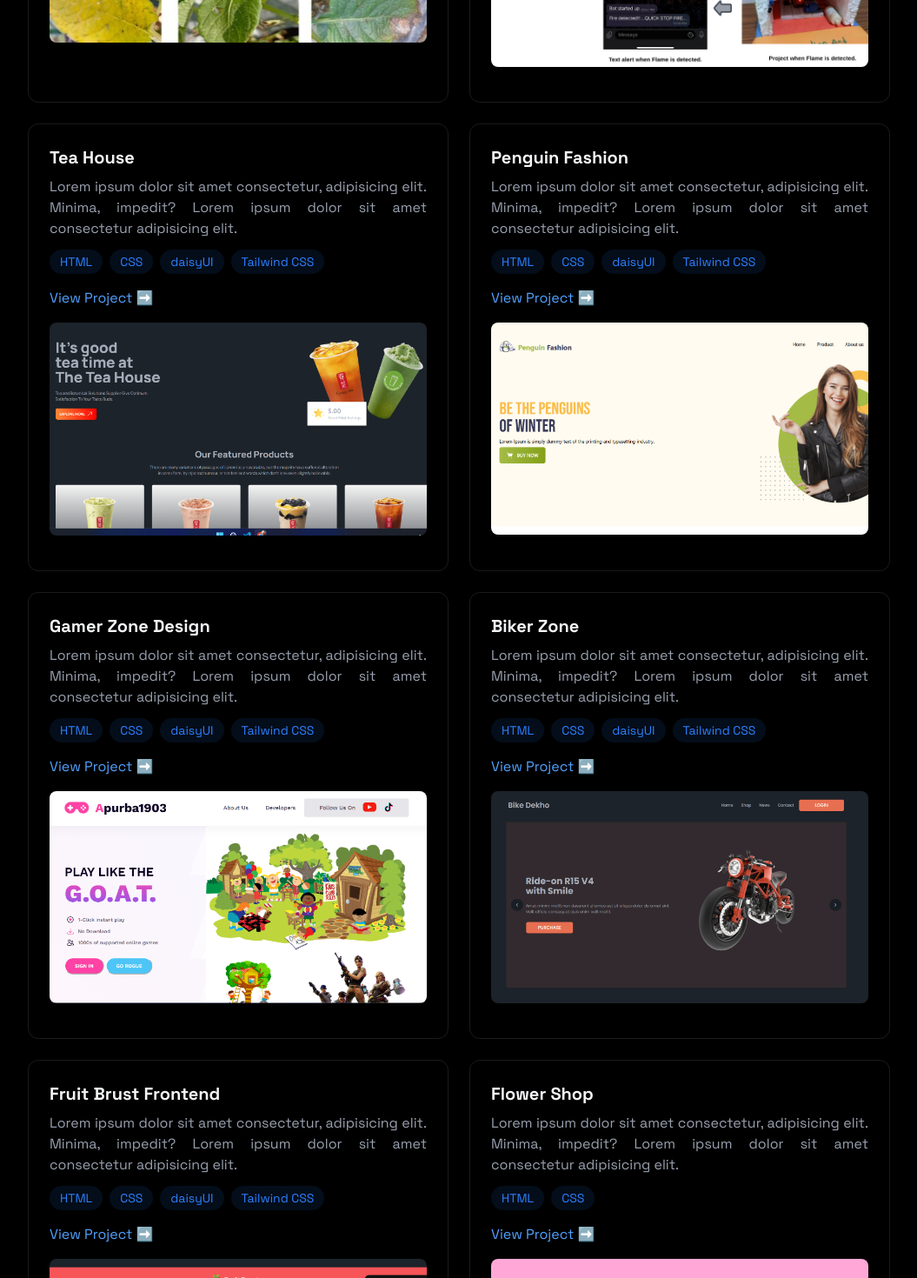
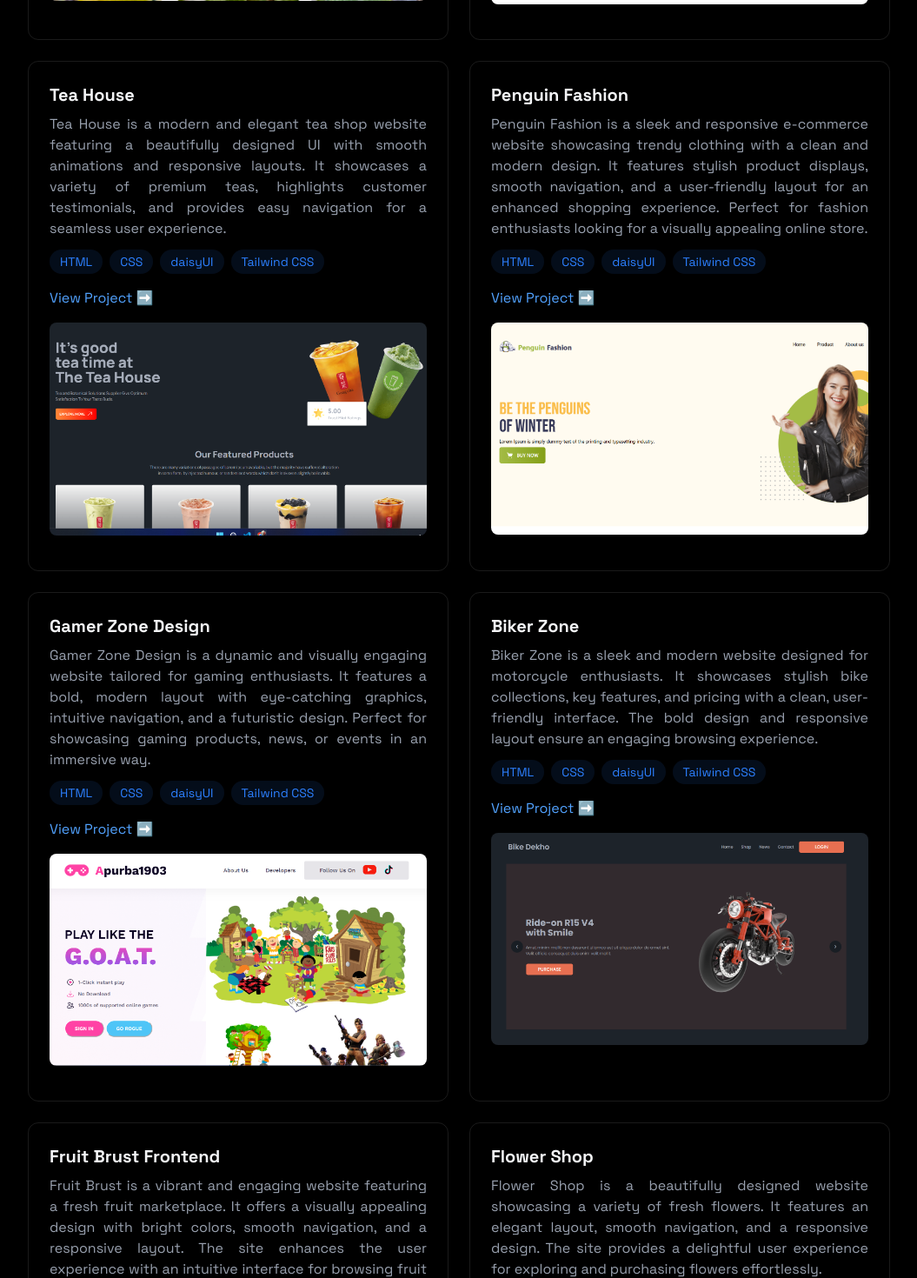
Before and after one commit to Apurba1903/apurba_portfolio, a React (Vite) app: page / in a window 1280 px wide. Shown: the part 2800-4270 px from the top of the page at 87% size, without its empty margins (112-1167 px from the left). Built offline with nearby package versions, Linux system fonts and the light colour scheme.

Commit message:
added project description

```diff
--- a/src/components/sections/Projects.jsx
+++ b/src/components/sections/Projects.jsx
@@ -26,10 +26,10 @@ export const Projects = () => {
                             <p className="text-gray-400 mb-3 text-justify">
                                 <ul className="list-disc list-inside">
                                     <li>
-                                    <strong>Deep Learning-Based Disease Classification:</strong> This project utilizes deep learning models to accurately classify potato leaf diseases into three categories—Potato Early Blight, Potato Late Blight, and Potato Healthy—using a curated dataset of 3,000 images from Kaggle.
+                                    <strong>Deep Learning-Based Disease Classification:</strong> This project uses deep learning to classify potato leaf diseases—Early Blight, Late Blight, and Healthy—using a Kaggle dataset of 3,000 images.
                                     </li>
                                     <li>
-                                    <strong>Enhancing Agricultural Productivity:</strong> By enabling early detection and precise identification of potato diseases, this study contributes to improved crop management,ultimately supporting global food security and sustainable agriculture.
+                                    <strong>Enhancing Agricultural Productivity:</strong> This study enhances crop management by enabling early detection and precise identification of potato diseases, promoting global food security and sustainable agriculture.
                                     </li>
                                 </ul>
                             </p>
@@ -74,7 +74,7 @@ export const Projects = () => {
 
                             {/* Project Description */}
                             <p className="text-gray-400 mb-3 text-justify">
-                            This paper presents a cost-effective and user-friendly fire detection system utilizing IoT technology. The system detects fire using a flame sensor, triggers an alarm, and activates a water pump through a relay switch. Additionally, it sends real-time notifications to users via the Telegram app. Designed with simple sensors and motors, the system ensures quick response and efficient fire management. Performance analysis demonstrates its effectiveness compared to existing solutions, highlighting its potential for widespread adoption in urban and industrial settings.
+                            This paper introduces a cost-effective IoT-based fire detection system that detects fire using a flame sensor, triggers an alarm, and activates a water pump via a relay switch. It also sends real-time notifications through Telegram, ensuring a quick response and efficient fire management. Performance analysis confirms its effectiveness, making it a viable solution for urban and industrial use.
                             </p>
 
                             {/* Project Technologies */}
@@ -117,7 +117,7 @@ export const Projects = () => {
 
                             {/* Project Description */}
                             <p className="text-gray-400 mb-3 text-justify">
-                            Lorem ipsum dolor sit amet consectetur, adipisicing elit. Minima, impedit? Lorem ipsum dolor sit amet consectetur adipisicing elit.
+                            Tea House is a modern and elegant tea shop website featuring a beautifully designed UI with smooth animations and responsive layouts. It showcases a variety of premium teas, highlights customer testimonials, and provides easy navigation for a seamless user experience.
                             </p>
 
                             {/* Project Technologies */}
@@ -160,7 +160,7 @@ export const Projects = () => {
 
                             {/* Project Description */}
                             <p className="text-gray-400 mb-3 text-justify">
-                            Lorem ipsum dolor sit amet consectetur, adipisicing elit. Minima, impedit? Lorem ipsum dolor sit amet consectetur adipisicing elit.
+                            Penguin Fashion is a sleek and responsive e-commerce website showcasing trendy clothing with a clean and modern design. It features stylish product displays, smooth navigation, and a user-friendly layout for an enhanced shopping experience. Perfect for fashion enthusiasts looking for a visually appealing online store.
                             </p>
 
                             {/* Project Technologies */}
@@ -203,7 +203,7 @@ export const Projects = () => {
 
                             {/* Project Description */}
                             <p className="text-gray-400 mb-3 text-justify">
-                            Lorem ipsum dolor sit amet consectetur, adipisicing elit. Minima, impedit? Lorem ipsum dolor sit amet consectetur adipisicing elit.
+                            Gamer Zone Design is a dynamic and visually engaging website tailored for gaming enthusiasts. It features a bold, modern layout with eye-catching graphics, intuitive navigation, and a futuristic design. Perfect for showcasing gaming products, news, or events in an immersive way.
                             </p>
 
                             {/* Project Technologies */}
@@ -246,7 +246,7 @@ export const Projects = () => {
 
                             {/* Project Description */}
                             <p className="text-gray-400 mb-3 text-justify">
-                            Lorem ipsum dolor sit amet consectetur, adipisicing elit. Minima, impedit? Lorem ipsum dolor sit amet consectetur adipisicing elit.
+                            Biker Zone is a sleek and modern website designed for motorcycle enthusiasts. It showcases stylish bike collections, key features, and pricing with a clean, user-friendly interface. The bold design and responsive layout ensure an engaging browsing experience.
                             </p>
 
                             {/* Project Technologies */}
@@ -289,7 +289,7 @@ export const Projects = () => {
 
                             {/* Project Description */}
                             <p className="text-gray-400 mb-3 text-justify">
-                            Lorem ipsum dolor sit amet consectetur, adipisicing elit. Minima, impedit? Lorem ipsum dolor sit amet consectetur adipisicing elit.
+                            Fruit Brust is a vibrant and engaging website featuring a fresh fruit marketplace. It offers a visually appealing design with bright colors, smooth navigation, and a responsive layout. The site enhances the user experience with an intuitive interface for browsing fruit selections.
                             </p>
 
                             {/* Project Technologies */}
@@ -332,7 +332,7 @@ export const Projects = () => {
 
                             {/* Project Description */}
                             <p className="text-gray-400 mb-3 text-justify">
-                            Lorem ipsum dolor sit amet consectetur, adipisicing elit. Minima, impedit? Lorem ipsum dolor sit amet consectetur adipisicing elit.
+                            Flower Shop is a beautifully designed website showcasing a variety of fresh flowers. It features an elegant layout, smooth navigation, and a responsive design. The site provides a delightful user experience for exploring and purchasing flowers effortlessly.
                             </p>
 
                             {/* Project Technologies */}
```
